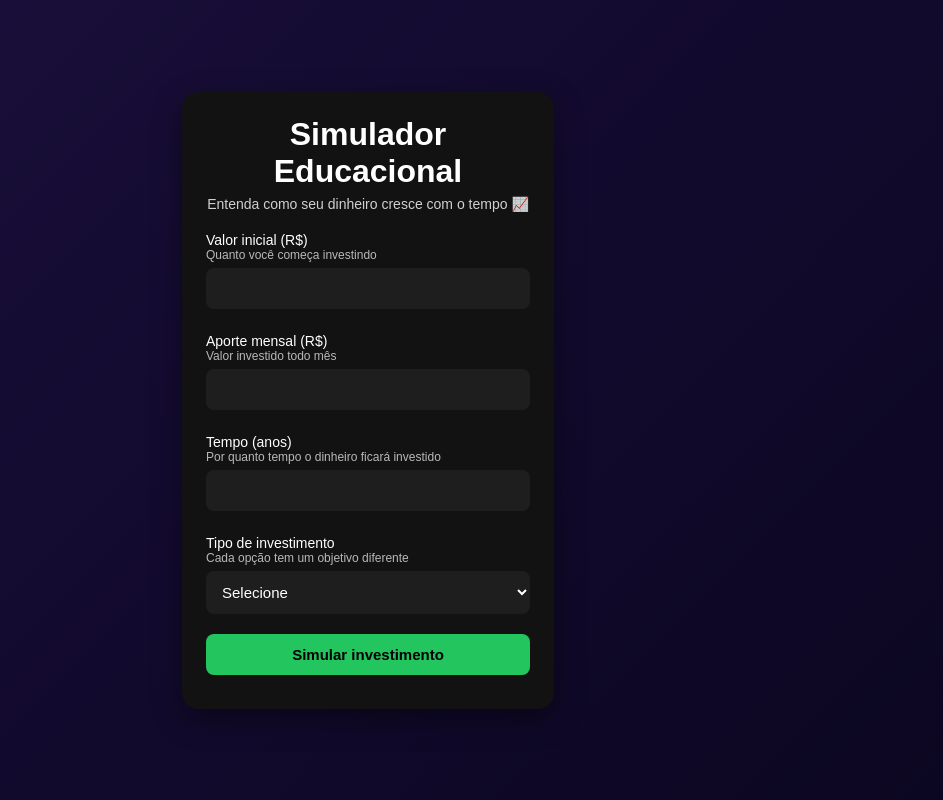
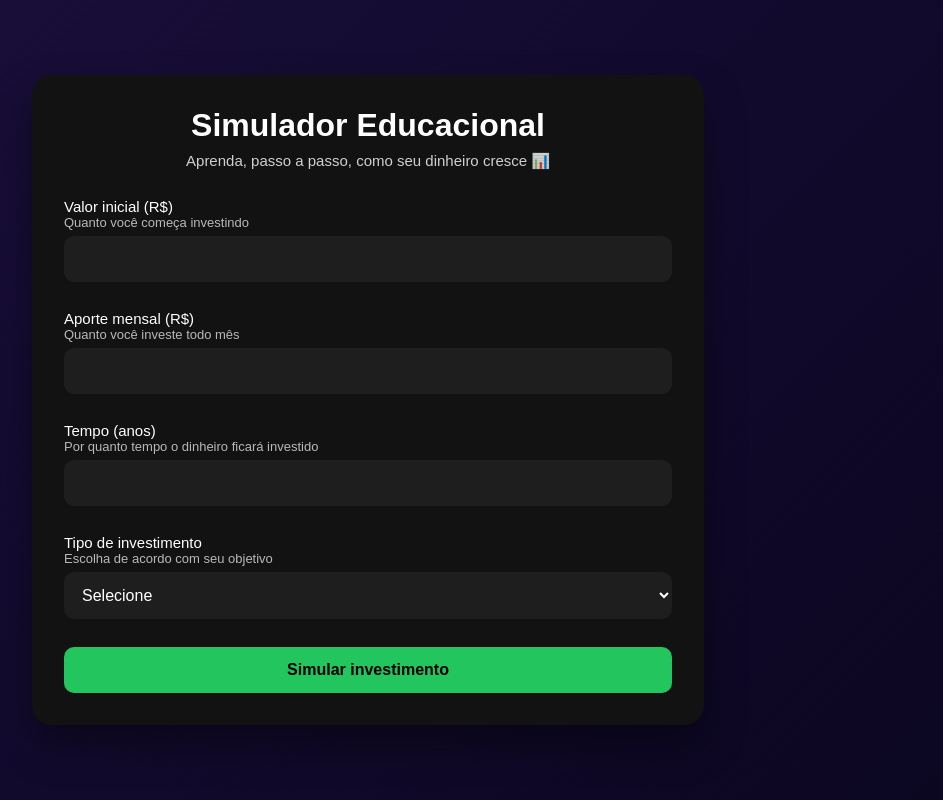
Before and after one commit to brandaoyan19-dotcom/Simulador-investimentos-flask, a Flask app: page / in a window 1280 px wide. Shown: the whole page, without its empty margins (272-1215 px from the left). Run offline with Flask 3, Linux system fonts and the light colour scheme.

Commit message:
Vou cagar enquanto carrega

```diff
--- a/app.py
+++ b/app.py
@@ -5,7 +5,6 @@ app = Flask(__name__)
 @app.route("/", methods=["GET", "POST"])
 def index():
     resultado = None
-    tipo = None
 
     if request.method == "POST":
         valor_inicial = float(request.form["valor_inicial"])
@@ -16,15 +15,17 @@ def index():
         meses = anos * 12
         total_investido = valor_inicial + aporte_mensal * meses
 
-        # taxas educativas (aproximadas)
         if tipo == "selic":
             taxa_anual = 0.11
+
         elif tipo == "cdb":
             cdi_percentual = float(request.form["cdi_percentual"]) / 100
             taxa_anual = 0.11 * cdi_percentual
+
         elif tipo == "ipca":
             ipca_extra = float(request.form["ipca_extra"]) / 100
             taxa_anual = 0.04 + ipca_extra
+
         else:
             taxa_anual = 0
 
@@ -35,15 +36,19 @@ def index():
             saldo *= (1 + taxa_mensal)
             saldo += aporte_mensal
 
-        lucro = saldo - total_investido
-
         resultado = {
             "total_investido": round(total_investido, 2),
             "saldo_final": round(saldo, 2),
-            "lucro": round(lucro, 2)
+            "lucro": round(saldo - total_investido, 2)
         }
 
-    return render_template("index.html", resultado=resultado, tipo=tipo)
+        return render_template(
+            "index.html",
+            resultado=resultado,
+            tipo=tipo
+        )
+
+    return render_template("index.html")
 
 if __name__ == "__main__":
     app.run(debug=True)
--- a/static/style.css
+++ b/static/style.css
@@ -14,56 +14,57 @@ body {
   color: #fff;
 }
 
-.container {
+.app {
   width: 100%;
-  max-width: 420px;
+  max-width: 720px; /* MAIOR PARA TABLET */
   padding: 24px;
 }
 
 .card {
+  width: 100%;
   background: #121212;
-  border-radius: 16px;
-  padding: 24px;
-  box-shadow: 0 10px 30px rgba(0,0,0,0.4);
+  border-radius: 20px;
+  padding: 32px;
+  box-shadow: 0 20px 40px rgba(0,0,0,0.4);
 }
 
 h1 {
   text-align: center;
-  margin-bottom: 6px;
+  margin-bottom: 8px;
 }
 
 .subtitle {
   text-align: center;
-  font-size: 14px;
+  font-size: 15px;
   opacity: 0.8;
-  margin-bottom: 20px;
+  margin-bottom: 28px;
 }
 
 label {
-  font-size: 14px;
-  margin-top: 14px;
+  font-size: 15px;
+  margin-top: 16px;
   display: block;
 }
 
 small {
   display: block;
-  font-size: 12px;
+  font-size: 13px;
   opacity: 0.7;
   margin-bottom: 6px;
 }
 
 input, select, button {
   width: 100%;
-  padding: 12px;
-  border-radius: 8px;
+  padding: 14px;
+  border-radius: 10px;
   border: none;
-  margin-bottom: 10px;
-  font-size: 15px;
+  font-size: 16px;
 }
 
 input, select {
   background: #1e1e1e;
   color: #fff;
+  margin-bottom: 12px;
 }
 
 button {
@@ -71,17 +72,24 @@ button {
   color: #000;
   font-weight: bold;
   cursor: pointer;
-  margin-top: 10px;
+  margin-top: 16px;
 }
 
 .resultado {
-  margin-top: 20px;
+  margin-top: 24px;
   background: #1a1a1a;
-  padding: 16px;
-  border-radius: 12px;
-  font-size: 14px;
+  padding: 20px;
+  border-radius: 14px;
+  font-size: 15px;
 }
 
 .resultado p {
-  margin-bottom: 6px;
+  margin-bottom: 8px;
 }
+
+/* 📱 Ajuste fino para celular */
+@media (max-width: 480px) {
+  .card {
+    padding: 22px;
+  }
+}
--- a/templates/index.html
+++ b/templates/index.html
@@ -8,10 +8,12 @@
 </head>
 <body>
 
-<div class="container">
+<div class="app">
   <div class="card">
     <h1>Simulador Educacional</h1>
-    <p class="subtitle">Entenda como seu dinheiro cresce com o tempo 📈</p>
+    <p class="subtitle">
+      Aprenda, passo a passo, como seu dinheiro cresce 📊
+    </p>
 
     <form method="POST">
 
@@ -20,7 +22,7 @@
       <input type="number" name="valor_inicial" required>
 
       <label>Aporte mensal (R$)</label>
-      <small>Valor investido todo mês</small>
+      <small>Quanto você investe todo mês</small>
       <input type="number" name="aporte_mensal" required>
 
       <label>Tempo (anos)</label>
@@ -28,25 +30,25 @@
       <input type="number" name="anos" required>
 
       <label>Tipo de investimento</label>
-      <small>Cada opção tem um objetivo diferente</small>
-      <select name="tipo" onchange="this.form.submit()" required>
+      <small>Escolha de acordo com seu objetivo</small>
+      <select name="tipo" id="tipo" required onchange="mostrarCampos()">
         <option value="">Selecione</option>
-        <option value="selic" {% if tipo == 'selic' %}selected{% endif %}>Tesouro Selic</option>
-        <option value="cdb" {% if tipo == 'cdb' %}selected{% endif %}>CDB</option>
-        <option value="ipca" {% if tipo == 'ipca' %}selected{% endif %}>IPCA+</option>
+        <option value="selic">Tesouro Selic (baixo risco)</option>
+        <option value="cdb">CDB (renda fixa bancária)</option>
+        <option value="ipca">IPCA+ (proteção contra inflação)</option>
       </select>
 
-      {% if tipo == "cdb" %}
+      <div id="cdb" style="display:none">
         <label>% do CDI</label>
-        <small>Ex: 110 significa 110% do CDI</small>
-        <input type="number" name="cdi_percentual" required>
-      {% endif %}
+        <small>Ex: 110 = 110% do CDI</small>
+        <input type="number" name="cdi_percentual">
+      </div>
 
-      {% if tipo == "ipca" %}
+      <div id="ipca" style="display:none">
         <label>IPCA + (%)</label>
-        <small>Ex: 5 significa IPCA + 5% ao ano</small>
-        <input type="number" name="ipca_extra" required>
-      {% endif %}
+        <small>Ex: 5 = IPCA + 5% ao ano</small>
+        <input type="number" name="ipca_extra">
+      </div>
 
       <button type="submit">Simular investimento</button>
     </form>
@@ -56,11 +58,19 @@
         <p><strong>Total investido:</strong> R$ {{ resultado.total_investido }}</p>
         <p><strong>Valor final:</strong> R$ {{ resultado.saldo_final }}</p>
         <p><strong>Lucro:</strong> R$ {{ resultado.lucro }}</p>
-        <p>💡 Quanto mais tempo e constância, maior o efeito dos juros compostos.</p>
+        <p>💡 O tempo é o maior aliado dos juros compostos.</p>
       </div>
     {% endif %}
   </div>
 </div>
 
+<script>
+function mostrarCampos() {
+  const tipo = document.getElementById("tipo").value;
+  document.getElementById("cdb").style.display = tipo === "cdb" ? "block" : "none";
+  document.getElementById("ipca").style.display = tipo === "ipca" ? "block" : "none";
+}
+</script>
+
 </body>
 </html>
```
